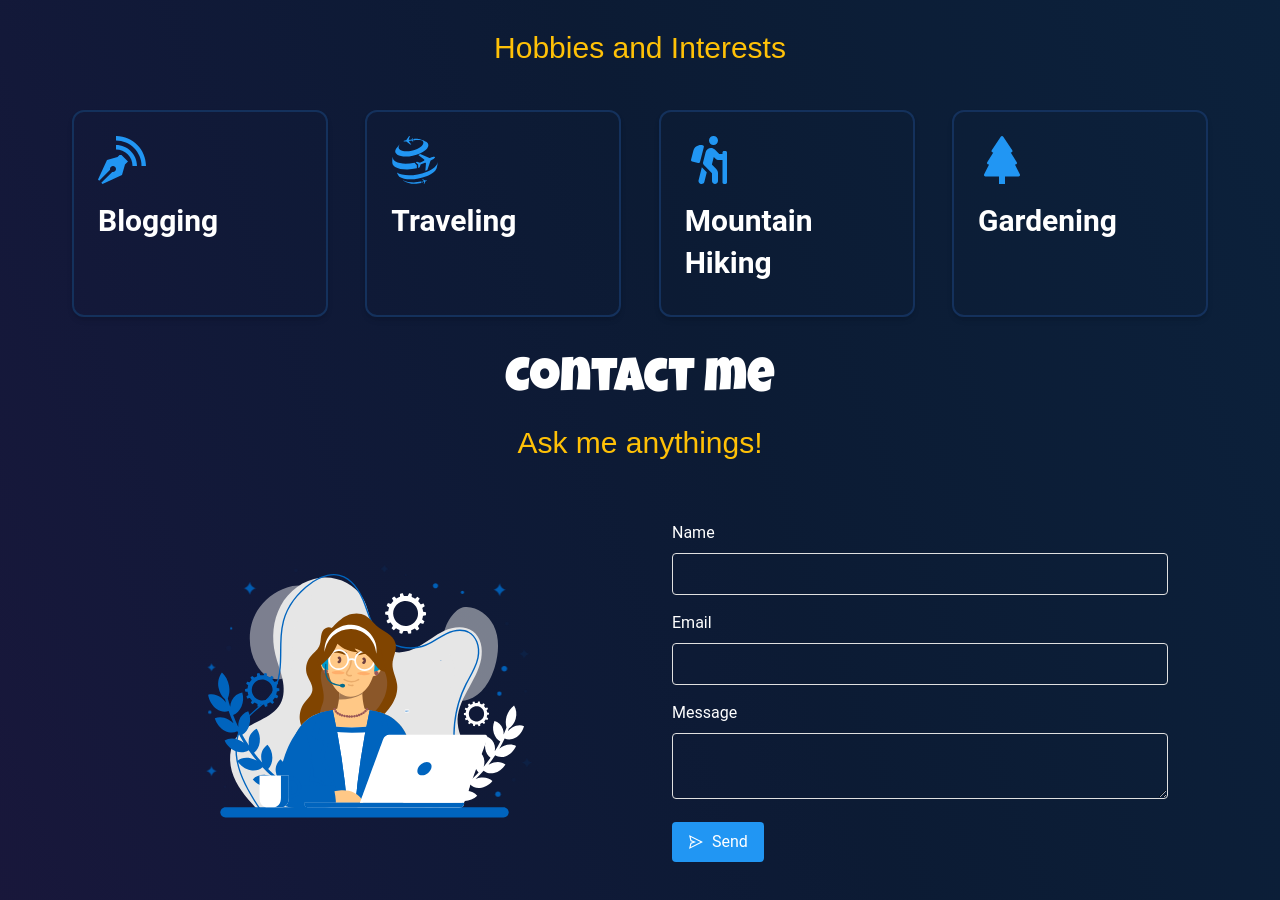
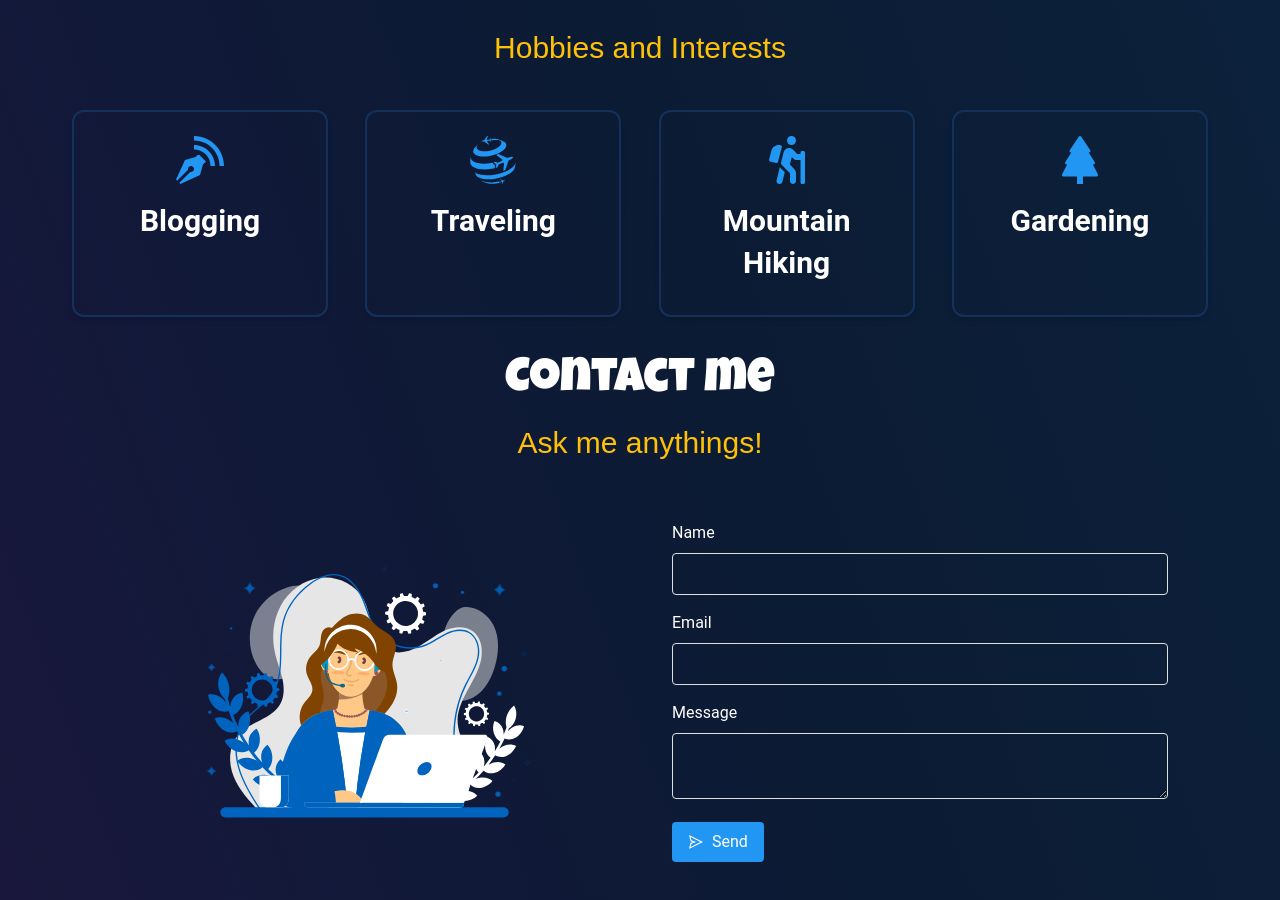
Before and after one commit to shahjalal-bu/shahjalal, a Next.js app: page / in a window 1280 px wide. Shown: the part 2519-3419 px from the top of the page. Built offline with nearby package versions, Linux system fonts and the light colour scheme; no server answers; a web font is replaced by a local one.

Commit message:
fix error

```diff
--- a/app/components/LoveToDo.tsx
+++ b/app/components/LoveToDo.tsx
@@ -16,19 +16,19 @@ export default function LoveToDo() {
   const hobbies = [
     {
       name: "Blogging",
-      icon: <ImBlog size={30} className="text-blue-500 w-12 h-12 mb-4"/>
+      icon: <ImBlog size={30} className="text-blue-500 w-12 h-12 mb-4 mx-auto"/>
     },
     {
       name: "Traveling",
-      icon: <SiYourtraveldottv size={30}  className="text-blue-500 w-12 h-12 mb-4"/>
+      icon: <SiYourtraveldottv size={30}  className="text-blue-500 w-12 h-12 mb-4 mx-auto"/>
     },
     {
       name: "Mountain Hiking",
-      icon: <FaHiking size={30}  className="text-blue-500 w-12 h-12 mb-4"/>
+      icon: <FaHiking size={30}  className="text-blue-500 w-12 h-12 mb-4 mx-auto"/>
     },
     {
       name: "Gardening",
-      icon: <BsFillTreeFill size={30}  className="text-blue-500 w-12 h-12 mb-4"/>
+      icon: <BsFillTreeFill size={30}  className="text-blue-500 w-12 h-12 mb-4 mx-auto"/>
     },
 
   ]
@@ -37,8 +37,8 @@ export default function LoveToDo() {
         <SectionHead title='Love to do!' subtitle='Hobbies and Interests' />
         <div className="flex justify-between flex-wrap mb-10">
         {
-          hobbies.map((hobbie) => <Card key={hobbie.name} className="mt-6 w-64 !bg-inherit border-2 border-[#14315c] ">
-          <CardBody>
+          hobbies.map((hobbie) => <Card key={hobbie.name} className="mt-6 w-full  sm:w-64 !bg-inherit border-2 border-[#14315c] ">
+          <CardBody className='text-center'>
             {hobbie.icon}
             <Typography variant="h3"  className="mb-2 text-black dark:text-white">
               {hobbie.name}
```
